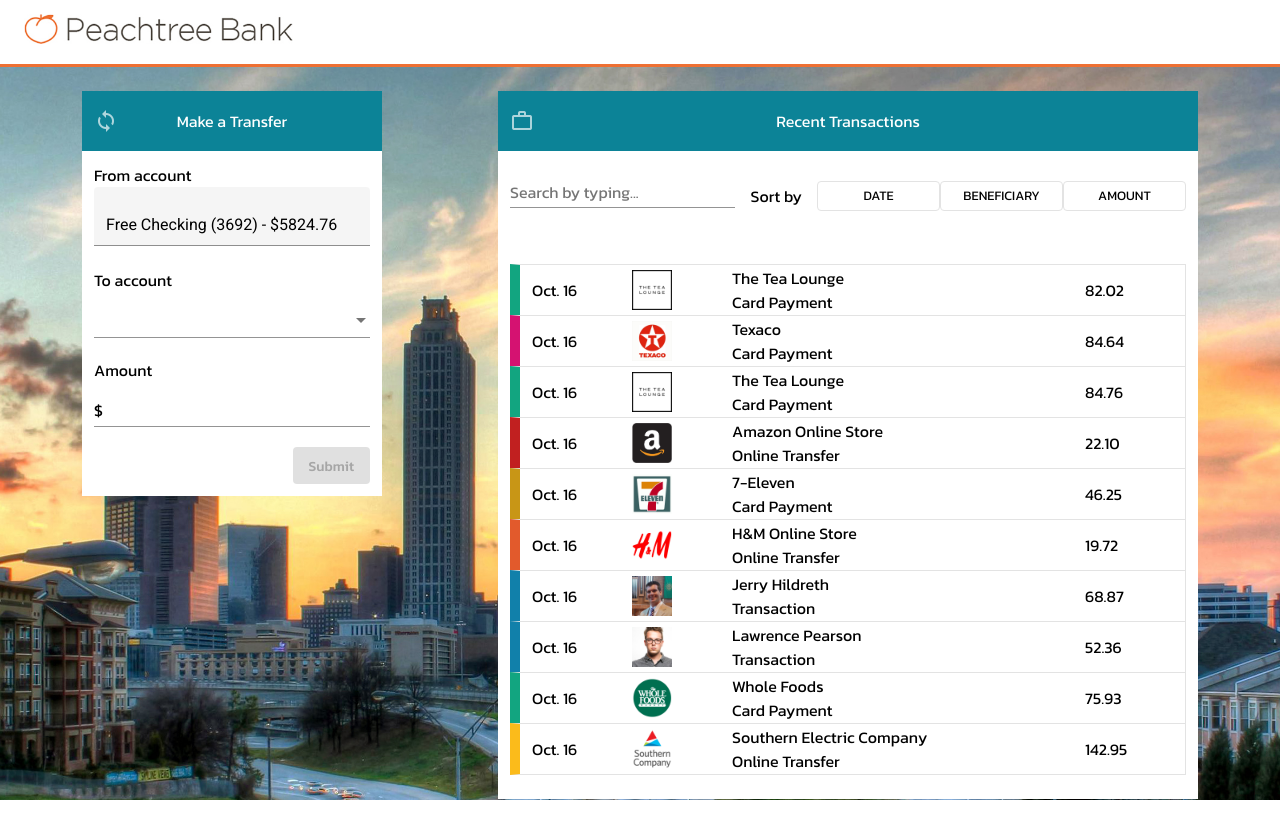
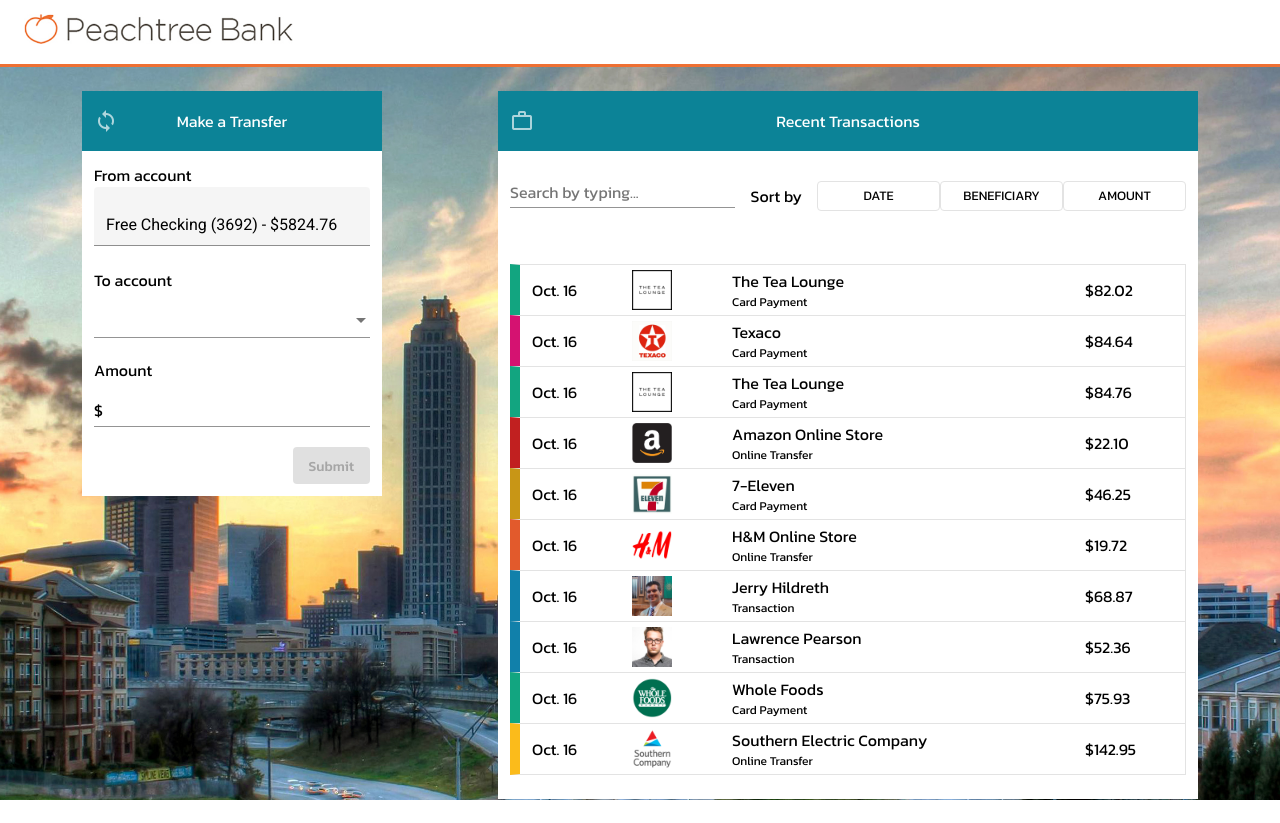
Before and after one commit to amihajlovski/peachtree-bank, an Angular app: page / in a window 1280 px wide. Built offline with nearby package versions, Linux system fonts and the light colour scheme.

Commit message:
use currency pipe

```diff
--- a/src/app/components/transactions-list/transactions-list.component.html
+++ b/src/app/components/transactions-list/transactions-list.component.html
@@ -13,11 +13,11 @@
       <div class="col">
         <div>
           <p>{{transaction.merchant}}</p>
-          <p>{{transaction.transactionType}}</p>
+          <p class="tr-type">{{transaction.transactionType}}</p>
         </div>
       </div>
       <div class="col right">
-        <p>{{transaction.amount}}</p>
+        <p>{{transaction.amount | currency}}</p>
       </div>
     </div>
   </div>
--- a/src/app/components/transactions-list/transactions-list.component.scss
+++ b/src/app/components/transactions-list/transactions-list.component.scss
@@ -29,6 +29,10 @@
         p {
           margin: 0;
         }
+
+        .tr-type {
+          font-size: 12px;
+        }
       }
 
       .right {
```
